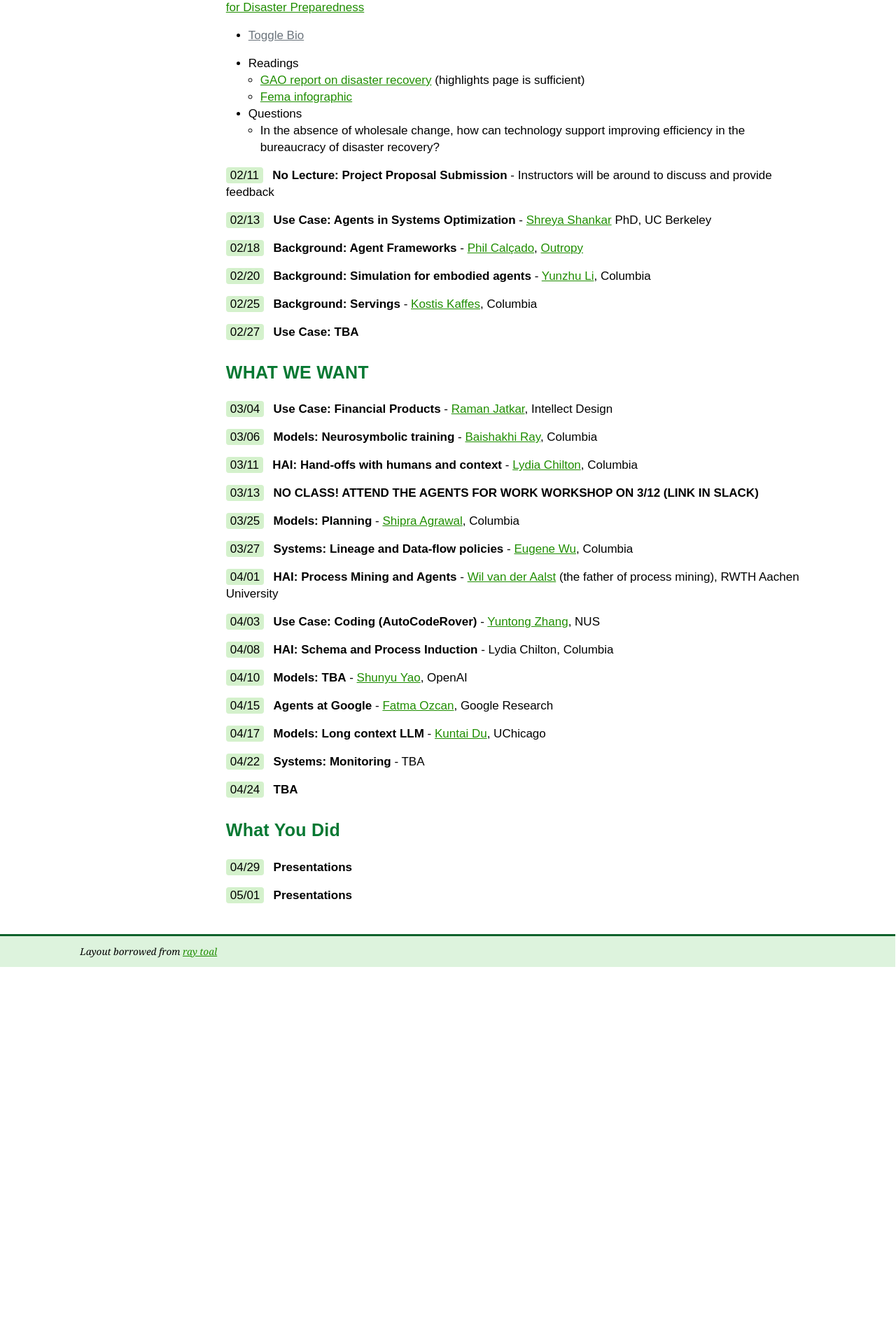
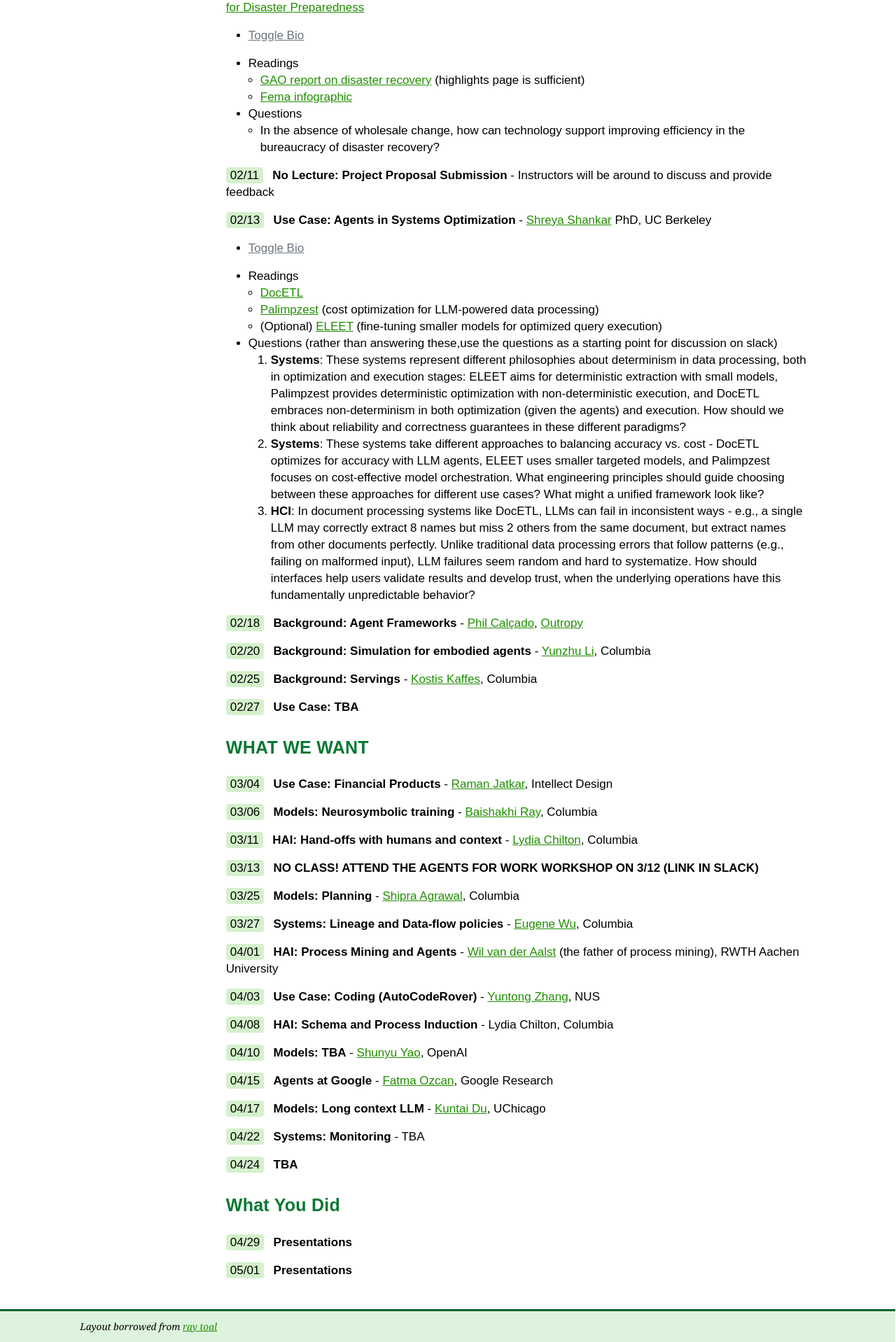
Before and after one commit to w6113/w6113.github.io, a Jekyll site: the page built from index.md, in a window 1280 px wide. Shown: the part 2276-4194 px from the top of the page at 70% size. Built offline with Jekyll 4.4.1, drawn with Linux system fonts in a browser that asks for light colours; before the commit the page ends 3658 px from its top, so only the background shows below that.

Commit message:
generic message

```diff
--- a/index.md
+++ b/index.md
@@ -101,7 +101,17 @@ Broad questions include
 
 <span class="date">02/11</span> <span class="topic">No Lecture: Project Proposal Submission</span> - Instructors will be around to discuss and provide feedback
 
-<span class="date">02/13</span> <span class="topic">Use Case: Agents in Systems Optimization</span> - [Shreya Shankar](https://www.sh-reya.com/) PhD, UC Berkeley
+<span class="date">02/13</span> <span class="topic">Use Case: Agents in Systems Optimization</span> - [Shreya Shankar](https://www.sh-reya.com/) PhD, UC Berkeley {% include toggle.html content="Shreya Shankar is a PhD student in computer science at UC Berkeley, advised by Dr. Aditya Parameswaran. Her research creates practical tools and frameworks that help people build reliable ML systems, with recent work on declarative interfaces and optimization for unstructured data analysis. Her work appears in top data management and HCI venues like SIGMOD, VLDB, CIDR, CSCW and UIST, and she co-organizes the DEEM workshop at SIGMOD. She is supported by the NDSEG Fellowship. Prior to Berkeley, she worked as an ML engineer after completing her B.S. in computer science at Stanford University. In her free time, she enjoys roasting coffee and is actively trying to reduce her Twitter usage.  " %}
+
+* Readings
+  * [DocETL](https://arxiv.org/abs/2410.12189)
+  * [Palimpzest](https://arxiv.org/pdf/2405.14696) (cost optimization for LLM-powered data processing)
+  * (Optional) [ELEET](https://arxiv.org/abs/2410.22522) (fine-tuning smaller models for optimized query execution)
+* Questions (rather than answering these,use the questions as a starting point for discussion on slack)
+  1. **Systems**: These systems represent different philosophies about determinism in data processing, both in optimization and execution stages: ELEET aims for deterministic extraction with small models, Palimpzest provides deterministic optimization with non-deterministic execution, and DocETL embraces non-determinism in both optimization (given the agents) and execution. How should we think about reliability and correctness guarantees in these different paradigms?
+  2. **Systems**: These systems take different approaches to balancing accuracy vs. cost - DocETL optimizes for accuracy with LLM agents, ELEET uses smaller targeted models, and Palimpzest focuses on cost-effective model orchestration. What engineering principles should guide choosing between these approaches for different use cases? What might a unified framework look like?
+  3. **HCI**: In document processing systems like DocETL, LLMs can fail in inconsistent ways - e.g., a single LLM may correctly extract 8 names but miss 2 others from the same document, but extract names from other documents perfectly. Unlike traditional data processing errors that follow patterns (e.g., failing on malformed input), LLM failures seem random and hard to systematize. How should interfaces help users validate results and develop trust, when the underlying operations have this fundamentally unpredictable behavior?
+
 
 <span class="date">02/18</span> <span class="topic">Background: Agent Frameworks</span> - [Phil Calçado](https://philcalcado.com/), [Outropy](https://outropy.ai/)
 
```
